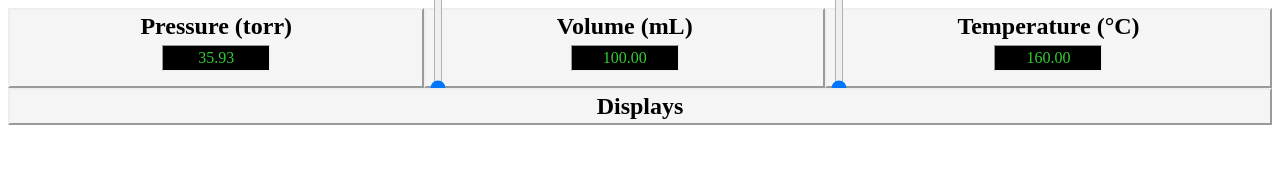
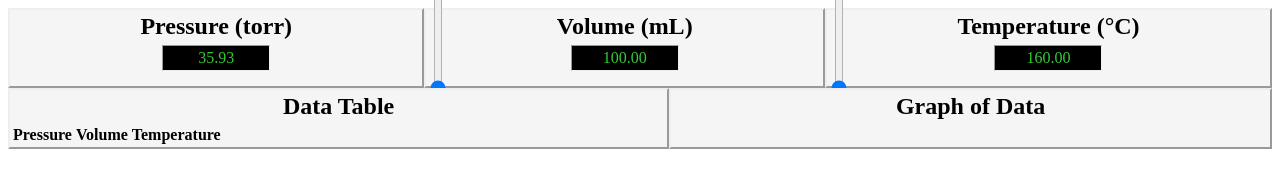
Before and after one commit to byuicampuscd/pressure-simulator, a plain HTML site: page index.html in a window 1280 px wide. Drawn offline with nearby package versions, Linux system fonts and the light colour scheme.

Commit message:
Started adding data table

```diff
--- a/index.html
+++ b/index.html
@@ -43,8 +43,16 @@
     </div>
 
     <div class="flex_row">
-        <div class="layout-section" id="displays">
-            <h2>Displays</h2>
+        <div class="layout-section" id="table">
+            <h2>Data Table</h2>
+            <table>
+                <th>Pressure</th>
+                <th>Volume</th>
+                <th>Temperature</th>
+            </table>
+        </div>
+        <div class="layout-section" id="graph">
+            <h2>Graph of Data</h2>
         </div>
     </div>
 
@@ -689,7 +697,6 @@
         */
 
         // Startup methods and updates should be added, view and controller properly set up
-
     </script>
     <script src="interfaces.js"></script>
     <script src="modelFactory.js"></script>
--- a/pressureSimulator.css
+++ b/pressureSimulator.css
@@ -58,3 +58,10 @@
     /* Make the front parts of the ball container (and other svgs) unclickable */
     pointer-events: none;
 }
+
+
+/* Table */
+
+table {
+    display: flex;
+}
```
